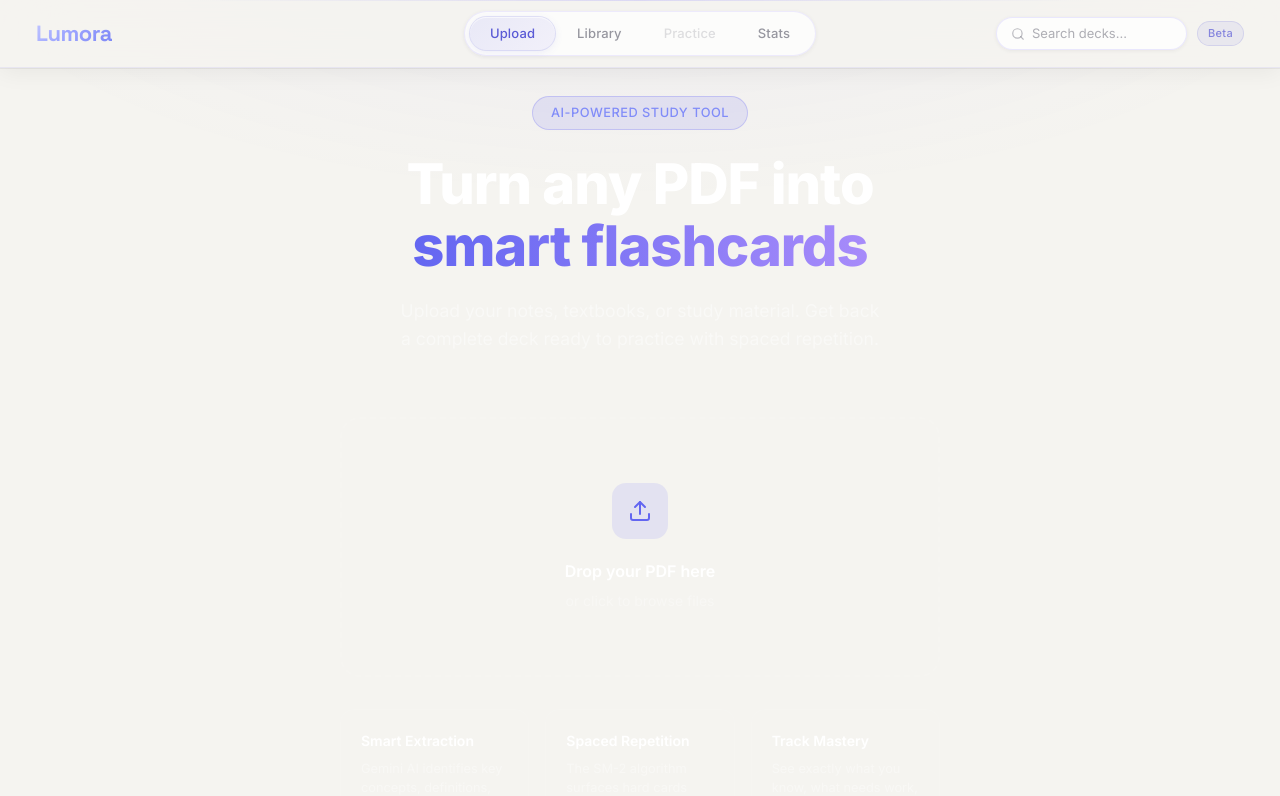
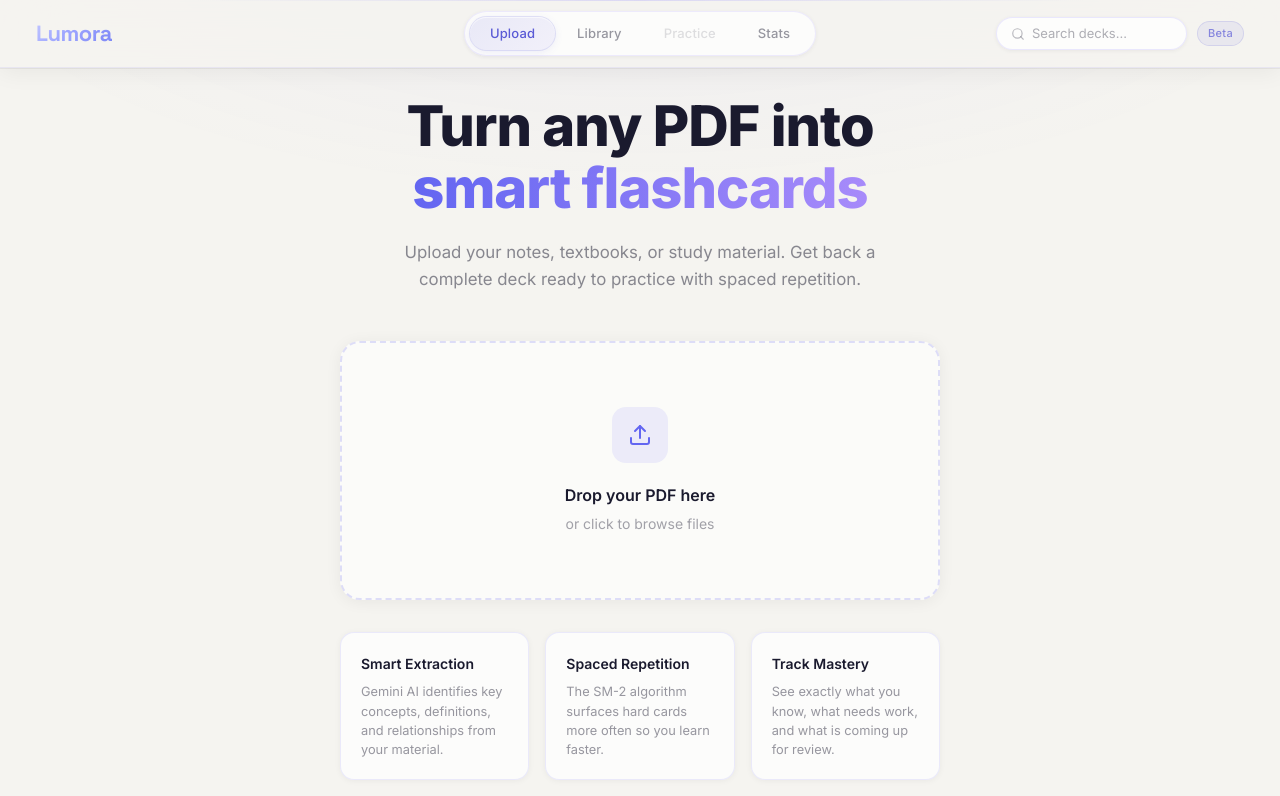
Before and after one commit to Aryan457dwivedi/flashcard-engine, a Next.js app: page / in a window 1280 px wide. Shown: the top 796 px of the page. Built offline with nearby package versions, Linux system fonts and the light colour scheme.

Commit message:
Update Upload.tsx

```diff
--- a/app/components/Upload.tsx
+++ b/app/components/Upload.tsx
@@ -51,40 +51,31 @@ export default function Upload({ onDeckCreated }: { onDeckCreated: (deck: Deck)
     <div className="fade-up">
 
       {/* Hero */}
-      <div style={{ textAlign: 'center', marginBottom: '4rem' }}>
-        <div style={{
-          display: 'inline-block',
-          background: 'rgba(99,102,241,0.12)',
-          border: '1px solid rgba(99,102,241,0.25)',
-          borderRadius: '100px',
-          padding: '0.4rem 1.1rem',
-          fontSize: '0.8rem',
-          color: '#818cf8',
-          fontWeight: '500',
-          letterSpacing: '0.5px',
-          marginBottom: '1.5rem',
-          textTransform: 'uppercase'
-        }}>
-          AI-Powered Study Tool
-        </div>
+      <div style={{ textAlign: 'center', marginBottom: '3rem' }}>
         <h1 style={{
           fontSize: 'clamp(2.2rem, 5vw, 3.5rem)',
           fontWeight: '800',
           lineHeight: '1.1',
           letterSpacing: '-1px',
           marginBottom: '1.25rem',
-          color: '#ffffff'
+          color: '#1a1a2e',
         }}>
           Turn any PDF into<br />
           <span style={{
             background: 'linear-gradient(90deg, #6366f1, #a78bfa)',
             WebkitBackgroundClip: 'text',
-            WebkitTextFillColor: 'transparent'
+            WebkitTextFillColor: 'transparent',
           }}>
             smart flashcards
           </span>
         </h1>
-        <p style={{ color: 'rgba(255,255,255,0.45)', fontSize: '1.1rem', maxWidth: '480px', margin: '0 auto', lineHeight: '1.6' }}>
+        <p style={{
+          color: 'rgba(26,26,46,0.5)',
+          fontSize: '1.05rem',
+          maxWidth: '480px',
+          margin: '0 auto',
+          lineHeight: '1.6',
+        }}>
           Upload your notes, textbooks, or study material. Get back a complete deck ready to practice with spaced repetition.
         </p>
       </div>
@@ -96,15 +87,16 @@ export default function Upload({ onDeckCreated }: { onDeckCreated: (deck: Deck)
         onDrop={(e) => { e.preventDefault(); setDragging(false); handleFile(e.dataTransfer.files[0]); }}
         onClick={() => !loading && document.getElementById('fileInput')?.click()}
         style={{
-          border: `2px dashed ${dragging ? '#6366f1' : 'rgba(255,255,255,0.1)'}`,
+          border: `2px dashed ${dragging ? '#6366f1' : 'rgba(99,102,241,0.2)'}`,
           borderRadius: '20px',
           padding: '4rem 2rem',
           textAlign: 'center',
           cursor: loading ? 'default' : 'pointer',
-          background: dragging ? 'rgba(99,102,241,0.06)' : 'rgba(255,255,255,0.02)',
+          background: dragging ? 'rgba(99,102,241,0.05)' : 'rgba(255,255,255,0.6)',
           transition: 'all 0.2s',
           maxWidth: '600px',
           margin: '0 auto 2rem',
+          boxShadow: '0 2px 16px rgba(0,0,0,0.06)',
         }}
       >
         {loading ? (
@@ -112,14 +104,18 @@ export default function Upload({ onDeckCreated }: { onDeckCreated: (deck: Deck)
             <div style={{ display: 'flex', justifyContent: 'center', marginBottom: '1.25rem' }}>
               <div className="spinner" style={{ width: '36px', height: '36px' }}></div>
             </div>
-            <p style={{ color: '#818cf8', fontWeight: '600', fontSize: '1rem', marginBottom: '0.5rem' }}>Generating flashcards...</p>
-            <p style={{ color: 'rgba(255,255,255,0.3)', fontSize: '0.875rem' }}>This usually takes 20–30 seconds</p>
+            <p style={{ color: '#6366f1', fontWeight: '600', fontSize: '1rem', marginBottom: '0.5rem' }}>
+              Generating flashcards...
+            </p>
+            <p style={{ color: 'rgba(26,26,46,0.4)', fontSize: '0.875rem' }}>
+              This usually takes 20–30 seconds
+            </p>
           </div>
         ) : (
           <div>
             <div style={{
               width: '56px', height: '56px',
-              background: 'rgba(99,102,241,0.12)',
+              background: 'rgba(99,102,241,0.1)',
               borderRadius: '14px',
               display: 'flex', alignItems: 'center', justifyContent: 'center',
               margin: '0 auto 1.25rem',
@@ -130,36 +126,60 @@ export default function Upload({ onDeckCreated }: { onDeckCreated: (deck: Deck)
                 <line x1="12" y1="3" x2="12" y2="15"/>
               </svg>
             </div>
-            <p style={{ color: '#ffffff', fontWeight: '600', fontSize: '1rem', marginBottom: '0.4rem' }}>Drop your PDF here</p>
-            <p style={{ color: 'rgba(255,255,255,0.3)', fontSize: '0.875rem' }}>or click to browse files</p>
+            <p style={{ color: '#1a1a2e', fontWeight: '600', fontSize: '1rem', marginBottom: '0.4rem' }}>
+              Drop your PDF here
+            </p>
+            <p style={{ color: 'rgba(26,26,46,0.4)', fontSize: '0.875rem' }}>
+              or click to browse files
+            </p>
           </div>
         )}
       </div>
 
-      <input id="fileInput" type="file" accept=".pdf" style={{ display: 'none' }} onChange={(e) => e.target.files && handleFile(e.target.files[0])} />
+      <input
+        id="fileInput"
+        type="file"
+        accept=".pdf"
+        style={{ display: 'none' }}
+        onChange={(e) => e.target.files && handleFile(e.target.files[0])}
+      />
 
       {error && (
-        <p style={{ textAlign: 'center', color: '#f87171', fontSize: '0.875rem', marginBottom: '2rem' }}>{error}</p>
+        <p style={{ textAlign: 'center', color: '#dc2626', fontSize: '0.875rem', marginBottom: '2rem' }}>
+          {error}
+        </p>
       )}
 
       {/* Feature Cards */}
-      <div style={{ display: 'grid', gridTemplateColumns: 'repeat(3, 1fr)', gap: '1rem', maxWidth: '600px', margin: '0 auto' }}>
+      <div style={{
+        display: 'grid',
+        gridTemplateColumns: 'repeat(3, 1fr)',
+        gap: '1rem',
+        maxWidth: '600px',
+        margin: '0 auto',
+      }}>
         {[
           ['Smart Extraction', 'Gemini AI identifies key concepts, definitions, and relationships from your material.'],
           ['Spaced Repetition', 'The SM-2 algorithm surfaces hard cards more often so you learn faster.'],
           ['Track Mastery', 'See exactly what you know, what needs work, and what is coming up for review.'],
         ].map(([title, desc]) => (
           <div key={title} style={{
-            background: 'rgba(255,255,255,0.03)',
-            border: '1px solid rgba(255,255,255,0.07)',
+            background: 'rgba(255,255,255,0.7)',
+            border: '1px solid rgba(99,102,241,0.12)',
             borderRadius: '14px',
             padding: '1.25rem',
+            boxShadow: '0 1px 6px rgba(0,0,0,0.05)',
           }}>
-            <p style={{ fontWeight: '600', fontSize: '0.875rem', marginBottom: '0.5rem', color: '#fff' }}>{title}</p>
-            <p style={{ color: 'rgba(255,255,255,0.35)', fontSize: '0.8rem', lineHeight: '1.5' }}>{desc}</p>
+            <p style={{ fontWeight: '600', fontSize: '0.875rem', marginBottom: '0.5rem', color: '#1a1a2e' }}>
+              {title}
+            </p>
+            <p style={{ color: 'rgba(26,26,46,0.45)', fontSize: '0.8rem', lineHeight: '1.5' }}>
+              {desc}
+            </p>
           </div>
         ))}
       </div>
+
     </div>
   );
 }
```
